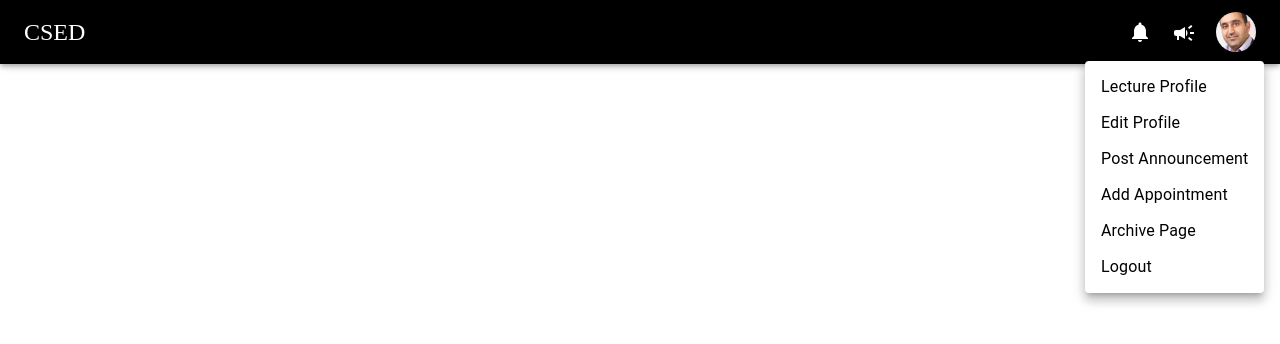
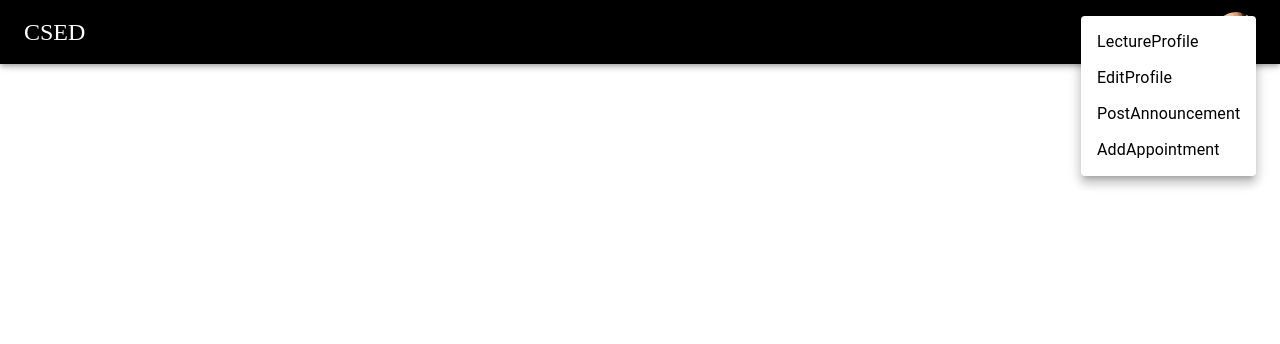
Before and after one commit to Maymoona12/CSED, a React (Vite) app in the folder Frontend/: page /me in a window 1280 px wide. Both pictures are taken after a click on the button 1236 px from the left and 32 px from the top of the page. Shown: the top 344 px of the page. Built offline with nearby package versions, Linux system fonts and the light colour scheme.

Commit message:
add more edit on menu1

```diff
--- a/Frontend/src/App.jsx
+++ b/Frontend/src/App.jsx
@@ -28,25 +28,25 @@ function App() {
   return (
     <>
       <Routes>
-      {/* <Route path="/" element={<AddPhoto />} /> */}
-      <Route path="/" element={<Coverpage />} />
+        {/* <Route path="/" element={<AddPhoto />} /> */}
+        <Route path="/" element={<Coverpage />} />
         <Route path="login" element={<Login />} />
         <Route path="signup" element={<Signup />} />
         <Route path="passwordpage" element={<Forgotpassword />} />
-        <Route path="me" element={<AppLayout />} />
+        <Route path="/me" element={<AppLayout />} />
 
         <Route element={ProtectedRoutes}>
           <Route path="Home" element={<Home />} />
         </Route>
 
-        <Route element={ProtectedRoutes}>
-          <Route path="LectureProfile" element={<LectureProfile />} />
-          <Route path="EditProfile" element={<EditProfile />} />
-          <Route path="PostAnnouncement" element={<PostAnnouncementPage />} />
-          <Route path="AddAppointment" element={<Appointment />} />
-          {/* <Route path="/ArchivePage" element={<FoldersPage />} />
+        {/* <Route element={ProtectedRoutes}> */}
+        <Route path="/me/LectureProfile" element={<LectureProfile />} />
+        <Route path="/me/EditProfile" element={<EditProfile />} />
+        <Route path="/me/PostAnnouncement" element={<PostAnnouncementPage />} />
+        <Route path="/me/AddAppointment" element={<Appointment />} />
+        {/* <Route path="/ArchivePage" element={<FoldersPage />} />
             <Route path="/PhotosPage/:folderId" element={<PhotosPage />} /> */}
-        </Route>
+        {/* </Route> */}
         <Route element={ProtectedRoutes}>
           <Route path="StudentProfile" element={<StudentProfile />} />
           <Route path="LecturersProfile" element={<LecturerProfiles />} />
--- a/Frontend/src/components/Account Menu/Menu1.jsx
+++ b/Frontend/src/components/Account Menu/Menu1.jsx
@@ -1,73 +1,27 @@
-import React, { useState } from "react";
+import React from "react";
 import { Link } from "react-router-dom";
-import {
-  Toolbar,
-  Avatar,
-  Typography,
-  Box,
-  Stack,
-  Badge,
-  Menu,
-  IconButton,
-  Tooltip,
-  MenuItem,
-  Button,
-} from "@mui/material";
+import { Typography, Menu, MenuItem } from "@mui/material";
 
-import { styled } from "@mui/system";
-
-// const StyledButton = styled(Button)({
-//   my: 2,
-//   color: "white",
-//   display: "block",
-// });
-
-// const StyledStack = styled(Stack)({
-//   color: "white",
-// });
-
-const Menu1 = ({ openMenu, anchor }) => {
-  const [anchorElUser, setAnchorElUser] = useState(null);
-
+const Menu1 = ({ openMenu, anchor, onSetAnchorElUser }) => {
   const settings1 = [
-    "Lecture Profile",
-    "Edit Profile",
-    "Post Announcement",
-    "Add Appointment",
-    "Archive Page",
-    "Logout",
-  ];
-  const settings2 = [
-    "Profile",
-    "Lecturers Profile",
-    "Archive Page",
-    "Change Password",
-    "Logout",
+    "LectureProfile",
+    "EditProfile",
+    "PostAnnouncement",
+    "AddAppointment",
+    // "ArchivePage",
+    // "Logout",
   ];
 
-  const handleOpenUserMenu = (event) => {
-    setAnchorElUser(event.currentTarget);
+  const handleCloseUserMenu = () => {
+    onSetAnchorElUser(false);
   };
 
-  const handleCloseUserMenu = () => {
-    console.log("...");
-  };
-  console.log(openMenu);
   return (
     openMenu && (
-      <div
-        style={{
-          marginBottom: "20px",
-          display: "flex",
-          justifyContent: "center",
-          flexDirection: "row",
-        }}
-      >
       <div>
         <Menu
-            sx={{ mt: "45px" }}
           id="menu-appbar"
-            anchor={anchor}
+          anchorEl={anchor}
           anchorOrigin={{
             vertical: "top",
             horizontal: "right",
@@ -81,22 +35,19 @@ const Menu1 = ({ openMenu, anchor }) => {
           onClose={handleCloseUserMenu}
         >
           {settings1.map((setting) => (
+            <MenuItem key={setting}>
               <Link
-                to={`/me/{setting}`}
-                key={setting}
-                style={{ textDecoration: "none" }}
+                to={`/me/${setting}`}
+                style={{ textDecoration: "none", color: "black" }}
               >
-                <MenuItem>
-                  <Typography textAlign="center" sx={{ color: "black" }}>
-                    {setting}
-                  </Typography>
+                <Typography>{setting}</Typography>
+              </Link>
             </MenuItem>
-              </Link>
           ))}
         </Menu>
-        </div>
       </div>
     )
   );
 };
+
 export default Menu1;
--- a/Frontend/src/components/AppBarLayout/AppBarLayout.jsx
+++ b/Frontend/src/components/AppBarLayout/AppBarLayout.jsx
@@ -40,6 +40,7 @@ const AppBarLayout = () => {
   const [dialogOpen, setDialogOpen] = useState(false);
   const [selectedAnnouncement, setSelectedAnnouncement] = useState(null);
   const [openMenu, setOpenMenu] = useState(false);
+  const onSetAnchorElUser = (closedAnchor) => setAnchorElUser(closedAnchor);
 
   const announcements = [
     {
@@ -61,7 +62,7 @@ const AppBarLayout = () => {
   ];
 
   const handleOpenUserMenu = (event) => {
-    // setAnchorElUser(event.currentTarget);
+    setAnchorElUser(event.currentTarget);
     setOpenMenu(true);
   };
 
@@ -88,6 +89,7 @@ const AppBarLayout = () => {
   };
 
   return (
+    <>
       <div
         style={{
           marginBottom: "20px",
@@ -99,7 +101,13 @@ const AppBarLayout = () => {
         <div>
           <AppBar
             position="static"
-          style={{ position: "fixed", top: 0, left: 0, right: 0, zIndex: 1000 }}
+            style={{
+              position: "fixed",
+              top: 0,
+              left: 0,
+              right: 0,
+              zIndex: 1000,
+            }}
             sx={{ background: "black" }}
           >
             <Toolbar>
@@ -166,7 +174,11 @@ const AppBarLayout = () => {
                 </Tooltip>
               </Box>
               <Stack direction="row">
-              <Menu1 openMenu={openMenu} anchor={anchorElUser} />
+                <Menu1
+                  openMenu={openMenu}
+                  anchor={anchorElUser}
+                  onSetAnchorElUser={onSetAnchorElUser}
+                />
               </Stack>
             </Toolbar>
           </AppBar>
@@ -192,7 +204,10 @@ const AppBarLayout = () => {
               />
             )}
             {selectedAnnouncement && selectedAnnouncement.document && (
-            <Paper elevation={3} style={{ padding: "10px", marginTop: "20px" }}>
+              <Paper
+                elevation={3}
+                style={{ padding: "10px", marginTop: "20px" }}
+              >
                 <Typography>
                   Attachment:{" "}
                   <a
@@ -211,6 +226,7 @@ const AppBarLayout = () => {
           </DialogActions>
         </Dialog>
       </div>
+    </>
   );
 };
 
```
Lines whose indentation alone changed are shown as unchanged.
